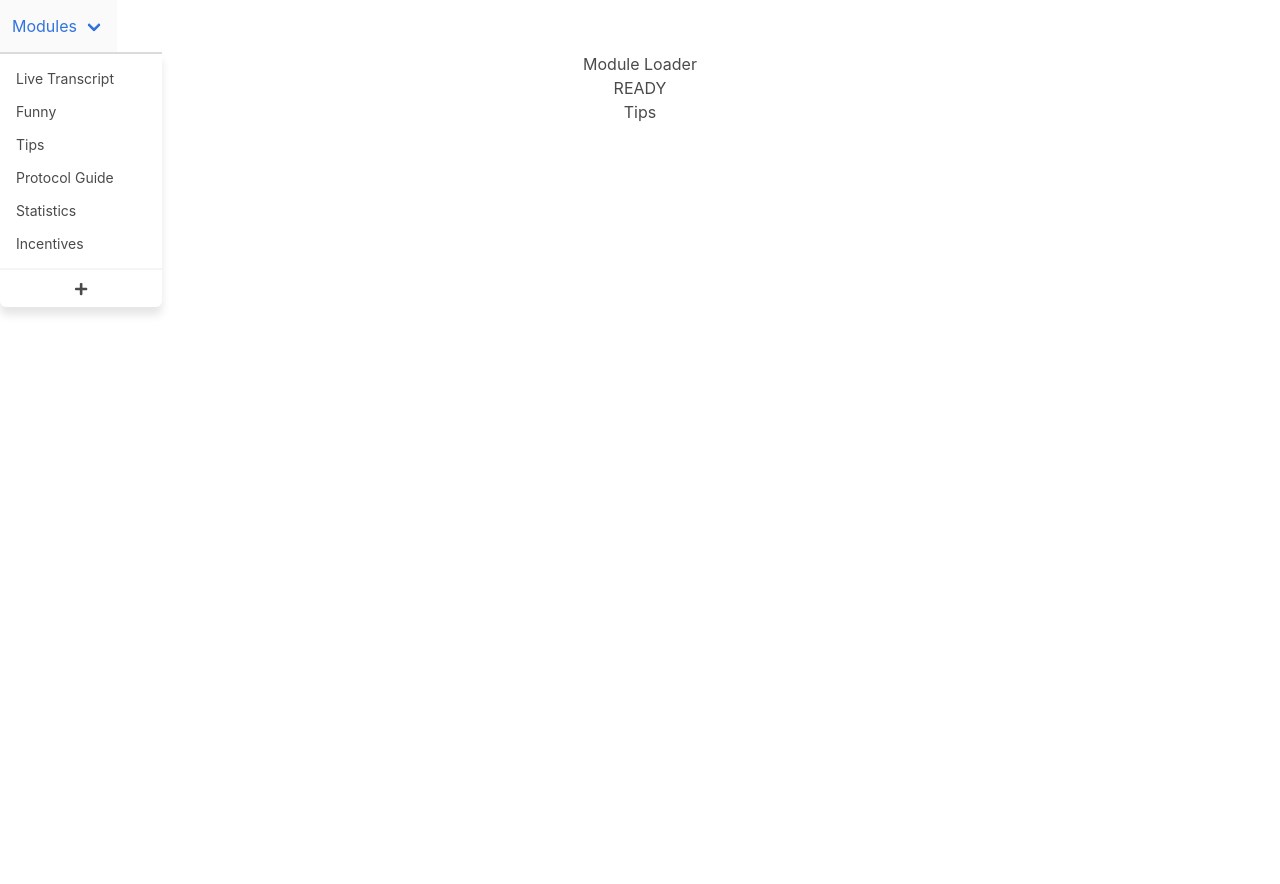
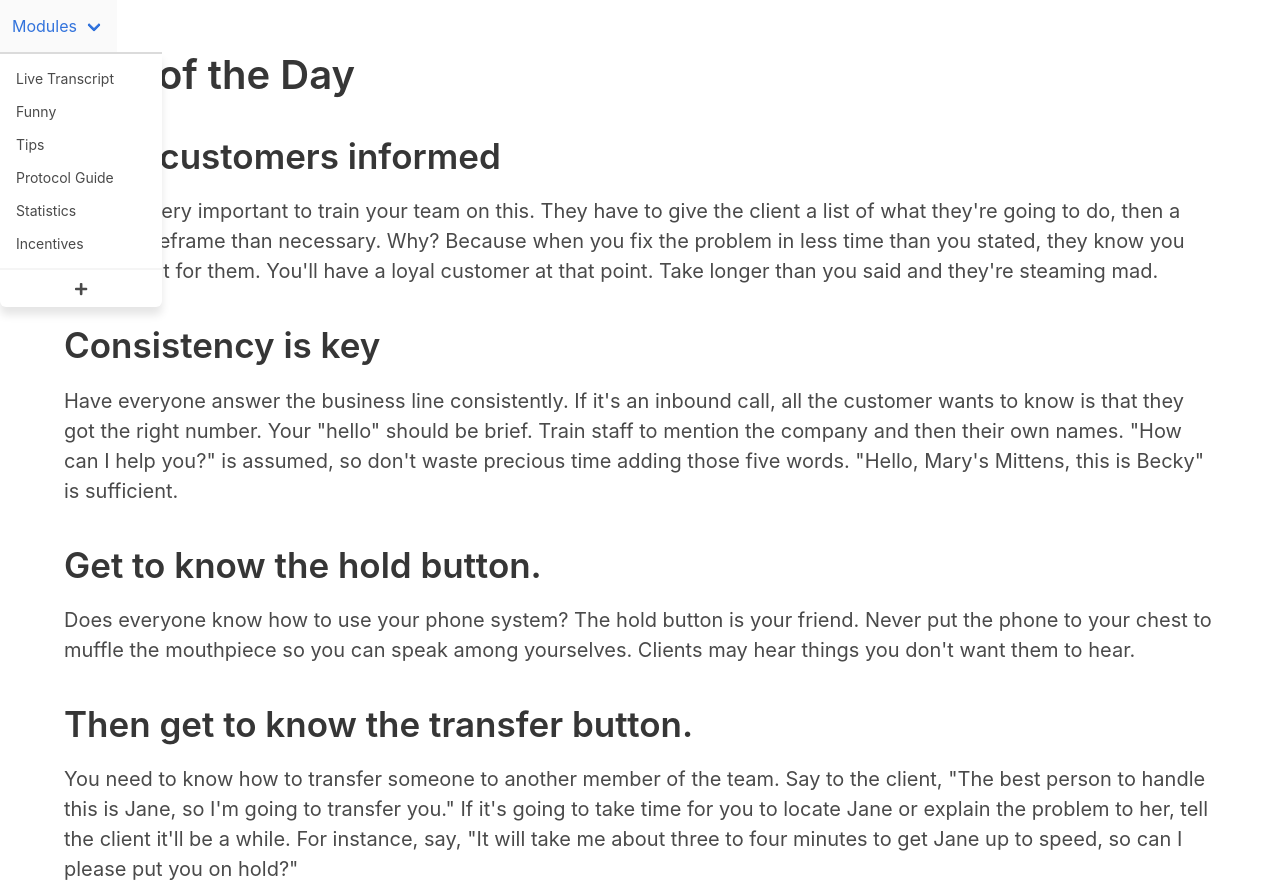
Before and after one commit to briankostar/genesysHackathon, a React (Create React App) app: page /tips in a window 1280 px wide. Before the commit the page ends 852 px from the top, so only its background shows below. Built offline with nearby package versions, Linux system fonts and the light colour scheme.

Commit message:
update modules

```diff
--- a/src/components/Funny.js
+++ b/src/components/Funny.js
@@ -21,7 +21,7 @@ class Funny extends Component {
 
     render() {
         return (
-            <div>
+            <div className="container">
                 <img onClick={this.loadMeme} src={this.state.meme} />
             </div>
         )
--- a/src/components/Guide.js
+++ b/src/components/Guide.js
@@ -3,7 +3,7 @@ import React, { Component } from 'react';
 class Guide extends Component {
     render() {
         return (
-            <div>
+            <div className="container">
                 Guide
             </div>
         )
--- a/src/components/Incentives.js
+++ b/src/components/Incentives.js
@@ -3,7 +3,7 @@ import React, { Component } from 'react';
 class Incentives extends Component {
     render() {
         return (
-            <div>
+            <div className="container">
                 Incentives
             </div>
         )
--- a/src/components/ModuleLoader.js
+++ b/src/components/ModuleLoader.js
@@ -88,9 +88,9 @@ class ModuleLoader extends Component {
     render() {
         return (
             <div className={'moduleLoader ' + this.state.agentStatus.toLocaleLowerCase()}>
-                Module Loader
-                <br />
-                {this.state.agentStatus}
+                {/* Module Loader */}
+                {/* <br /> */}
+                {/* {this.state.agentStatus} */}
                 <Route exact={true} path='/' render={(props) => <Default {...props} title={'Root'} />} />
                 <Route exact={true} path='/transcript' render={(props) => <Transcript {...props} title={'Root'} />} />
                 <Route exact={true} path='/funny' render={(props) => <Funny {...props} title={'Root'} />} />
--- a/src/components/Statistics.js
+++ b/src/components/Statistics.js
@@ -1,13 +1,17 @@
 import React, { Component } from 'react';
 
 const imgStyle = {
-    height: '450px'
+    // height: '450px'
 };
 
 class Statistics extends Component {
     render() {
         return (
-            <div>
+            <div className="container">
+                <h4 className="is-size-4">Daily calls goal 72/100:</h4>
+                <div class="columns">
+                    <div class="column"><progress class="progress is-success is-small" value="72" max="100">72%</progress></div>
+                </div>
                 <img src="./stats1.png" style={imgStyle} />
             </div>
         )
--- a/src/components/Tips.js
+++ b/src/components/Tips.js
@@ -3,8 +3,22 @@ import React, { Component } from 'react';
 class Tips extends Component {
     render() {
         return (
-            <div>
-                Tips
+            <div className="container">
+                <div className="content is-medium has-text-left">
+                    <h1>Tips of the Day</h1>
+
+                    <h2>Keep customers informed</h2>
+                    <p>It's very, very important to train your team on this. They have to give the client a list of what they're going to do, then a longer timeframe than necessary. Why? Because when you fix the problem in less time than you stated, they know you went to bat for them. You'll have a loyal customer at that point. Take longer than you said and they're steaming mad.</p>
+
+                    <h2>Consistency is key</h2>
+                    <p>Have everyone answer the business line consistently. If it's an inbound call, all the customer wants to know is that they got the right number. Your "hello" should be brief. Train staff to mention the company and then their own names. "How can I help you?" is assumed, so don't waste precious time adding those five words. "Hello, Mary's Mittens, this is Becky" is sufficient.</p>
+
+                    <h2>Get to know the hold button.</h2>
+                    <p>Does everyone know how to use your phone system? The hold button is your friend. Never put the phone to your chest to muffle the mouthpiece so you can speak among yourselves. Clients may hear things you don't want them to hear.</p>
+
+                    <h2>Then get to know the transfer button.</h2>
+                    <p>You need to know how to transfer someone to another member of the team. Say to the client, "The best person to handle this is Jane, so I'm going to transfer you." If it's going to take time for you to locate Jane or explain the problem to her, tell the client it'll be a while. For instance, say, "It will take me about three to four minutes to get Jane up to speed, so can I please put you on hold?"</p>
+                </div>
             </div>
         )
     }
--- a/src/components/Transcript.js
+++ b/src/components/Transcript.js
@@ -13,7 +13,7 @@ class Transcript extends Component {
         return (
             <div>
                 <video ref='videoPlayer' onClick={this.playVideo}>
-                    <source src="./Transcript.mp4" type="video/mp4" />
+                    <source src="./Transcript2.mp4" type="video/mp4" />
                     Your browser does not support the video tag.
                 </video>
             </div>
```
Also changed, not shown: 1 other file (tests, documents, lock files or other folders).
